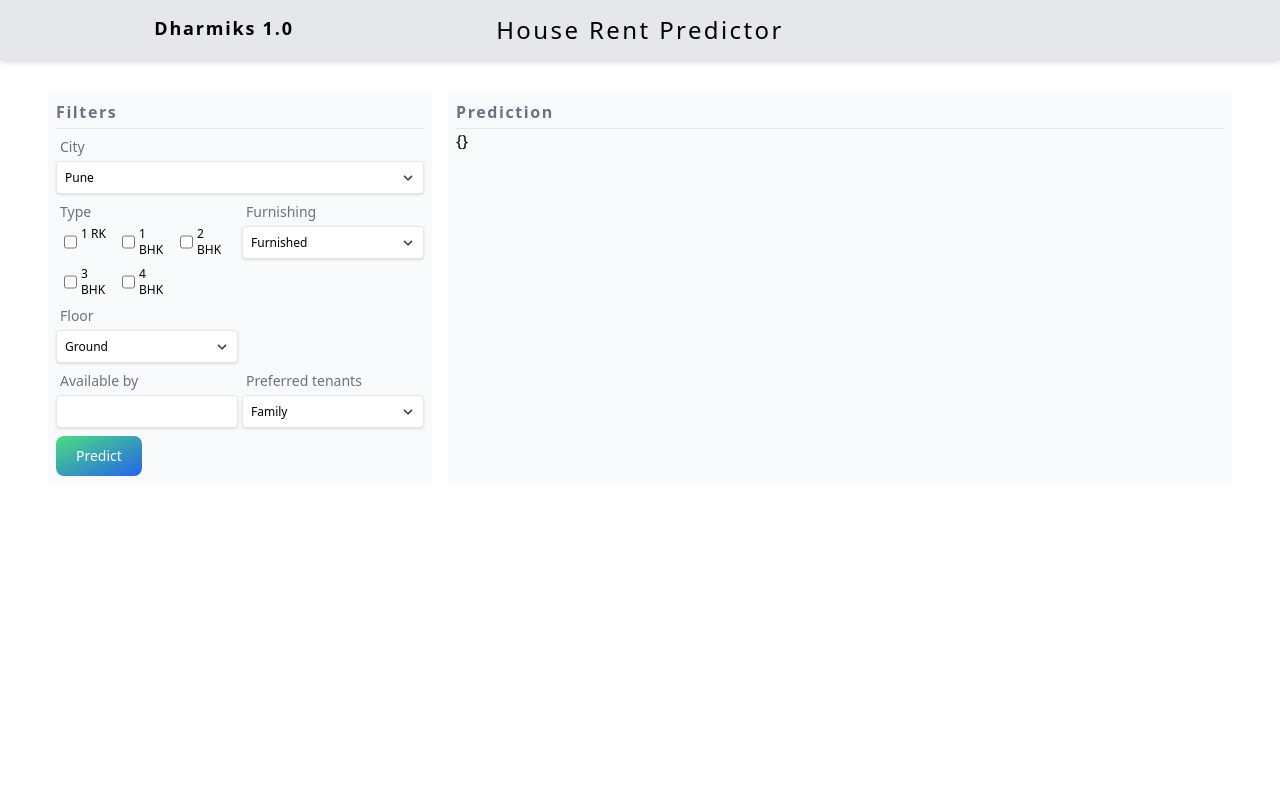
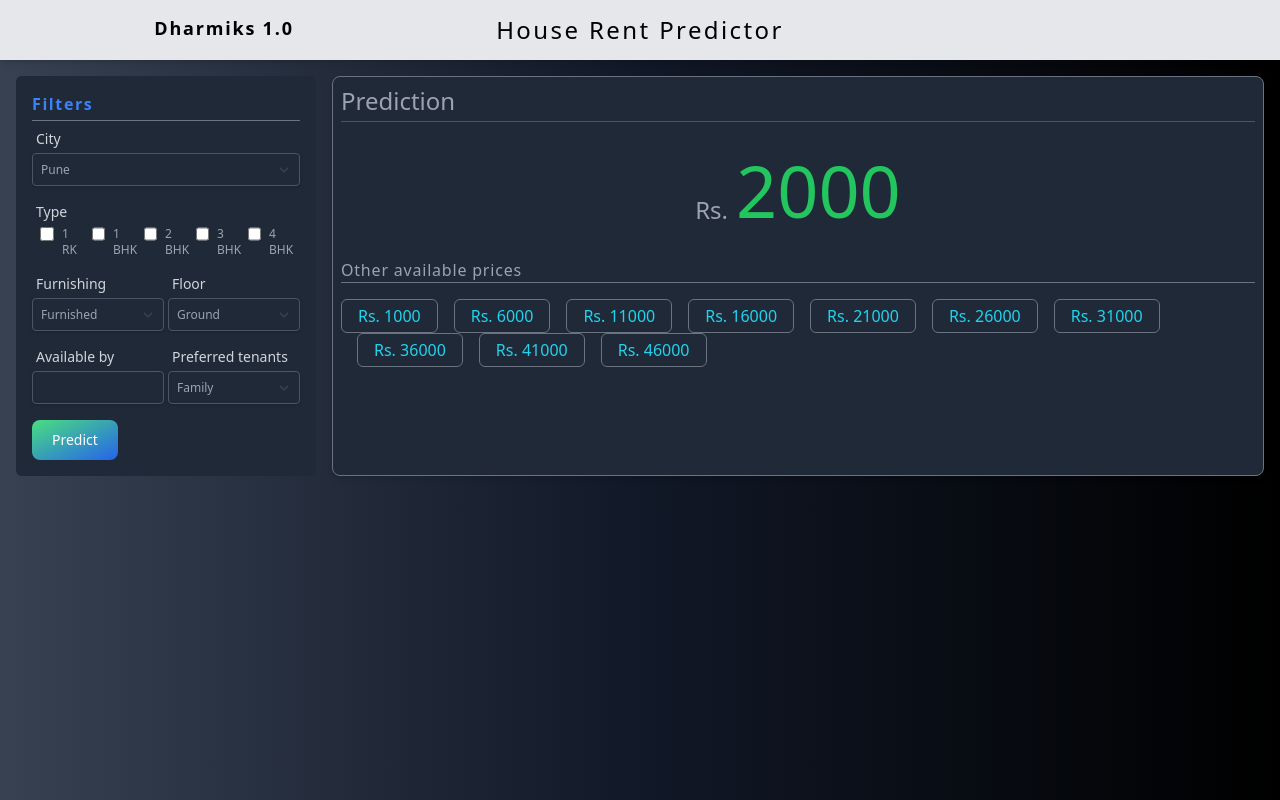
Before and after one commit to daigavane70/machine-knight-client, a React (Create React App) app: page / in a window 1280 px wide. Built offline with nearby package versions, Linux system fonts and the light colour scheme.

Commit message:
prediction dashboard added

```diff
--- a/src/App.js
+++ b/src/App.js
@@ -3,6 +3,74 @@ import "./App.css";
 import DatePicker from "react-datepicker";
 import "react-datepicker/dist/react-datepicker.css";
 import { useState } from "react";
+
+function App() {
+  const [filters, setFilters] = useState({});
+
+  return (
+    <div className="bg-gradient-to-r from-gray-700 via-gray-900 to-black">
+      {/* Header */}
+      <div className="p-4 bg-gray-200 h-[60px] shadow-md grid md:grid-cols-3 content-center justify-items-center fixed top-0 left-0 w-full">
+        <h1 className="tracking-widest font-bold text-lg">Dharmiks 1.0</h1>
+        <h1 className="tracking-widest font-light text-2xl">
+          House Rent Predictor
+        </h1>
+        <div></div>
+      </div>
+
+      {/* Body */}
+      <div className="min-h-screen pt-[60px]">
+        <div className="mx-auto p-4 grid md:grid-cols-8 gap-4 h-full">
+          <div className="col-span-2 bg-gray-800 rounded-md h-full w-full p-4 space-y-2">
+            <h2 className="tracking-widest font-bold text-blue-500 border-b pb-1 border-gray-500">
+              Filters
+            </h2>
+            <Filter
+              onSubmit={(values) => {
+                setFilters(values);
+              }}
+            ></Filter>
+          </div>
+          <div className=" col-span-6 shadow-md rounded-lg border border-gray-500 h-full w-full p-2 bg-gray-800">
+            <h2 className="font-light text-gray-400 border-b border-gray-600 pb-1 text-2xl">
+              Prediction
+            </h2>
+            <div className="grid md:grid-cols-3 justify-items-center text-center py-8">
+              <div>
+                <div></div>
+                <div></div>
+              </div>
+              <div className="">
+                <div className="flex items-end justify-center space-x-2">
+                  <div className="text-2xl text-gray-400">Rs.</div>
+                  <div className="text-7xl text-green-500">2000</div>
+                </div>
+                <div></div>
+              </div>
+              <div></div>
+            </div>
+            <div className=" space-y-4">
+              <div className=" border-b border-gray-500 text-gray-400 font-light tracking-wider">
+                Other available prices
+              </div>
+              <div className="space-x-4">
+                {[...Array(10).keys()].map((ele) => {
+                  return (
+                    <div className="p-1 px-4 border border-gray-500 text-cyan-400 inline-block rounded-md">
+                      Rs. {ele * 5000 + 1000}
+                    </div>
+                  );
+                })}
+              </div>
+            </div>
+          </div>
+        </div>
+      </div>
+
+      {/* Footer */}
+    </div>
+  );
+}
 
 function Filter({ onSubmit }) {
   return (
@@ -21,15 +89,15 @@ function Filter({ onSubmit }) {
     >
       {(formik) => {
         return (
-          <div className="space-y-2">
+          <div className="space-y-4">
             {/*  */}
             <div className="space-y-1">
-              <div className="text-sm px-1 font-light text-gray-500">City</div>
+              <div className={filterTitle}>City</div>
               <div class="inline-block relative w-full">
                 <Field as="select" name="location" className={fieldClassName}>
-                  <option value="red">Pune</option>
-                  <option value="green">Bangalore</option>
-                  <option value="blue">Chennai</option>
+                  <option value="pune">Pune</option>
+                  <option value="bangalore">Bangalore</option>
+                  <option value="chennai">Chennai</option>
                 </Field>
                 <div class="pointer-events-none absolute inset-y-0 right-0 flex items-center px-2 text-gray-700">
                   <svg
@@ -43,22 +111,20 @@ function Filter({ onSubmit }) {
               </div>
             </div>
             {/*  */}
-            <div className="grid grid-cols-2 gap-1">
-              {/*  */}
             <div className="space-y-1">
-                <div className="text-sm px-1 font-light text-gray-500">
-                  Type
-                </div>
-                <div className="grid grid-cols-3 gap-2 px-2">
+              <div className={filterTitle}>Type</div>
+              <div className="grid grid-cols-5 gap-2 px-2">
                 {types.map((type, index) => {
                   return (
-                      <div className="flex space-x-1 text-xs" key={index}>
+                    <div className="flex space-x-2 text-xs" key={index}>
                       <Field
                         type="checkbox"
                         name="type"
                         value={type.value}
+                        id="vue-checkbox"
+                        className="w-4 h-4 text-blue-600 bg-gray-400 rounded border-gray-300 focus:ring-blue-500 dark:focus:ring-blue-600 dark:ring-offset-gray-700 focus:ring-2 dark:bg-gray-600 dark:border-gray-500"
                       ></Field>
-                        <div>{type.label}</div>
+                      <div className=" text-gray-400 ">{type.label}</div>
                     </div>
                   );
                 })}
@@ -66,10 +132,11 @@ function Filter({ onSubmit }) {
             </div>
 
             {/*  */}
+            <div className="grid grid-cols-2 gap-1">
+              {/*  */}
+              {/*  */}
               <div className="space-y-1">
-                <div className="text-sm px-1 font-light text-gray-500">
-                  Furnishing
-                </div>
+                <div className={filterTitle}>Furnishing</div>
                 <div class="inline-block relative w-full">
                   <Field
                     as="select"
@@ -91,19 +158,16 @@ function Filter({ onSubmit }) {
                   </div>
                 </div>
               </div>
-            </div>
-            {/*  */}
-            <div className="grid grid-cols-2 gap-1">
               {/*  */}
               <div className="space-y-1">
-                <div className="text-sm px-1 font-light text-gray-500">
-                  Floor
-                </div>
+                <div className={filterTitle}>Floor</div>
                 <div class="inline-block relative w-full">
                   <Field as="select" name="floor" className={fieldClassName}>
                     {[...Array(10).keys()].map((ele, index) => {
                       return (
-                        <option value={ele}>{ele === 0 ? "Ground" : ele}</option>
+                        <option value={ele}>
+                          {ele === 0 ? "Ground" : ele}
+                        </option>
                       );
                     })}
                   </Field>
@@ -122,9 +186,7 @@ function Filter({ onSubmit }) {
             {/*  */}
             <div className="grid grid-cols-2 gap-1">
               <div className="space-y-1">
-                <div className="text-sm px-1 font-light text-gray-500">
-                  Available by
-                </div>
+                <div className={filterTitle}>Available by</div>
                 <div class="inline-block relative w-full">
                   <DatePicker
                     selected={formik.values.availableBy}
@@ -139,9 +201,7 @@ function Filter({ onSubmit }) {
               </div>
               {/*  */}
               <div className="space-y-1">
-                <div className="text-sm px-1 font-light text-gray-500">
-                  Preferred tenants
-                </div>
+                <div className={filterTitle}>Preferred tenants</div>
                 <div class="inline-block relative w-full">
                   <Field as="select" name="tenants" className={fieldClassName}>
                     <option value="red">Family</option>
@@ -162,7 +222,7 @@ function Filter({ onSubmit }) {
             </div>
             <button
               onClick={formik.handleSubmit}
-              className="text-white bg-gradient-to-br from-green-400 to-blue-600 hover:bg-gradient-to-bl focus:ring-4 focus:outline-none focus:ring-green-200 dark:focus:ring-green-800 font-medium rounded-lg text-sm px-5 py-2.5 text-center mr-2 mb-2"
+              className="text-white bg-transparent bg-gradient-to-br from-green-400 to-blue-600 hover:bg-gradient-to-bl font-medium rounded-lg text-sm px-5 py-2.5 text-center mr-2 mb-2"
             >
               Predict
             </button>
@@ -170,47 +230,6 @@ function Filter({ onSubmit }) {
         );
       }}
     </Formik>
-  );
-}
-
-function App() {
-  const [filters, setFilters] = useState({});
-
-  return (
-    <div className="">
-      {/* Header */}
-      <div className="p-4 bg-gray-200 h-[60px] shadow-md grid grid-cols-3 content-center justify-items-center fixed top-0 left-0 w-full">
-        <h1 className="tracking-widest font-bold text-lg">Dharmiks 1.0</h1>
-        <h1 className="tracking-widest font-light text-2xl">
-          House Rent Predictor
-        </h1>
-        <div></div>
-      </div>
-
-      {/* Body */}
-      <div className=" min-h-screen pt-[60px] p-4">
-        <div className=" max-w-[1400px] mx-auto p-8 grid grid-cols-6 gap-4">
-          <div className="col-span-2 bg-slate-50 h-full w-full p-2 space-y-2">
-            <h2 className=" tracking-widest font-bold text-gray-500 border-b pb-1">
-              Filters
-            </h2>
-            <Filter
-              onSubmit={(values) => {
-                setFilters(values);
-              }}
-            ></Filter>
-          </div>
-          <div className="col-span-4 bg-slate-50 h-full w-full p-2">
-            <h2 className=" tracking-widest font-bold text-gray-500 border-b pb-1">
-              Prediction
-            </h2>
-            <div>{JSON.stringify(filters)}</div>
-          </div>
-        </div>
-      </div>
-
-      {/* Footer */}
-    </div>
   );
 }
 
@@ -228,7 +247,9 @@ const furnishing = [
   { value: "unfurnished", label: "Un furnished" },
 ];
 
+const filterTitle = "text-sm px-1 text-gray-300";
+
 const fieldClassName =
-  "block appearance-none w-full bg-white border border-gray-200 hover:border-gray-500 px-2 py-2 pr-8 rounded shadow leading-tight focus:outline-none focus:shadow-outline text-xs";
+  "block appearance-none w-full bg-transparent border font-light border-gray-600 hover:border-gray-500 px-2 py-2 pr-8 rounded shadow leading-tight focus:outline-none focus:shadow-outline text-xs text-gray-400";
 
 export default App;
```
Lines whose indentation alone changed are shown as unchanged.
